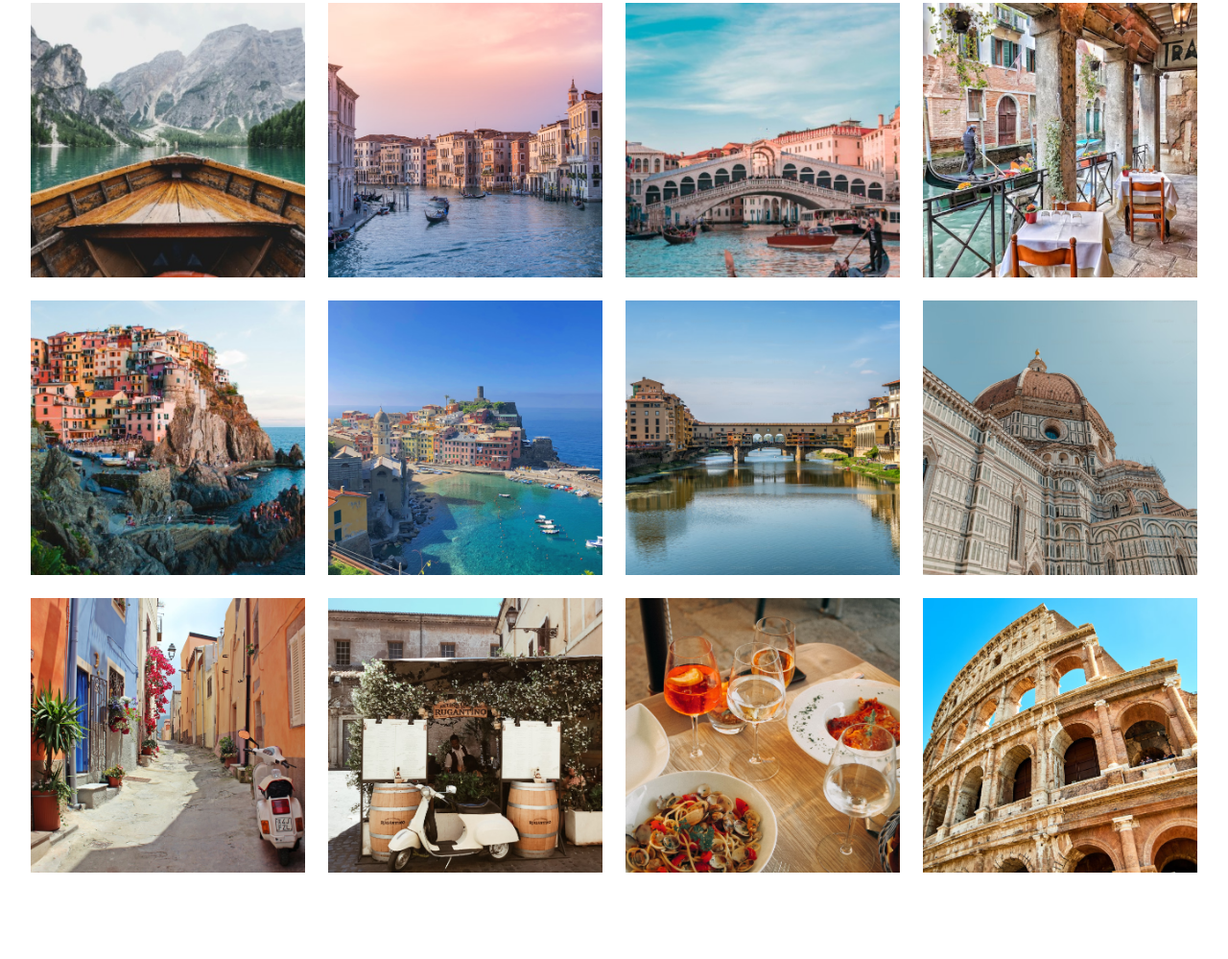
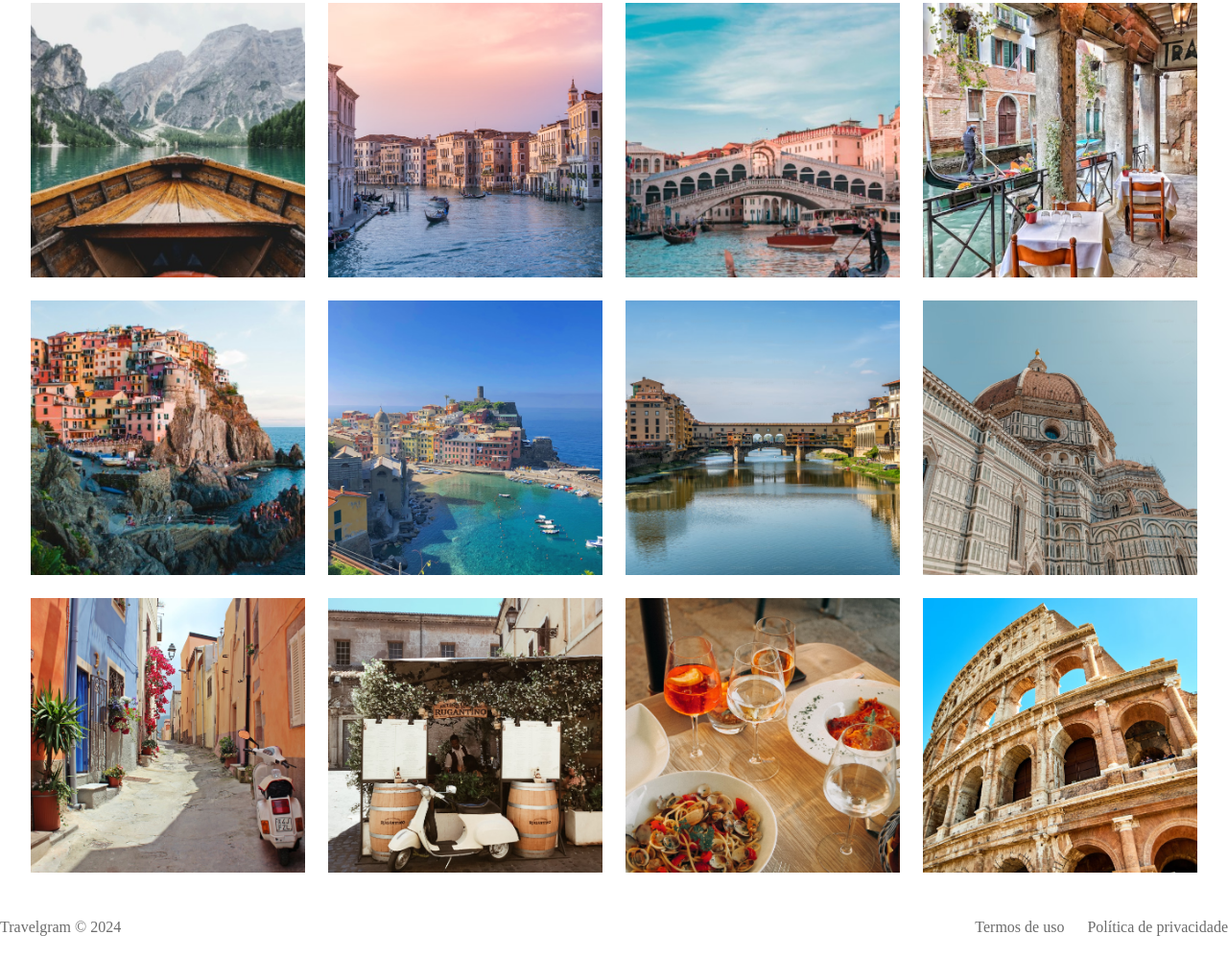
Before and after one commit to danilogonzales/projeto-travel, a plain HTML site: page index.html in a window 1280 px wide. Shown: the part 357-1356 px from the top of the page at 96% size. Before the commit the page ends 1290 px from the top, so only its background shows below. Drawn offline with Linux system fonts and the light colour scheme.

Commit message:
footer done

```diff
--- /dev/null
+++ b/Styles/footer.css
@@ -0,0 +1,8 @@
+footer {
+  display: flex;
+  gap: 24px;
+  padding-block: 24px;
+}
+footer span:nth-child(1) {
+  margin-right: auto;
+}
--- a/Styles/index.css
+++ b/Styles/index.css
@@ -2,3 +2,4 @@
 @import url(nav.css);
 @import url(header.css);
 @import url(main.css);
+@import url(footer.css);
--- a/index.html
+++ b/index.html
@@ -75,5 +75,17 @@
   <img src="assets/Images/Image 11.png" alt="Foto">
   <img src="assets/Images/Image 12.png" alt="Foto">
 </main>
+
+<footer>
+  <span>
+    Travelgram &copy; 2024
+  </span>
+  <span>
+    Termos de uso
+  </span>
+  <span>
+    Política de privacidade
+  </span>
+</footer>
 </body>
 </html>
```
